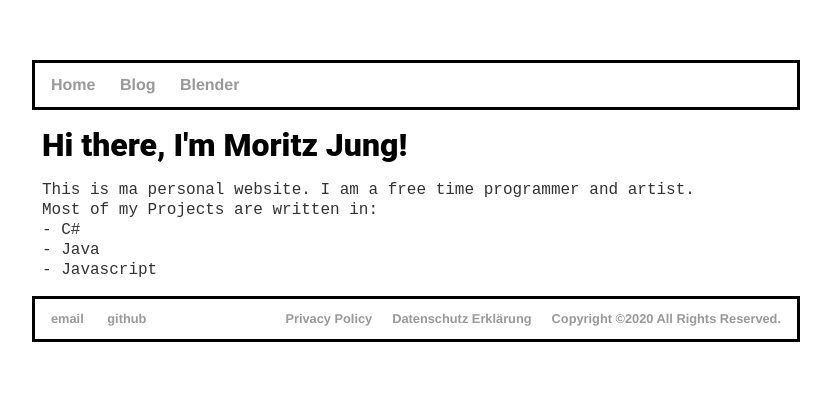
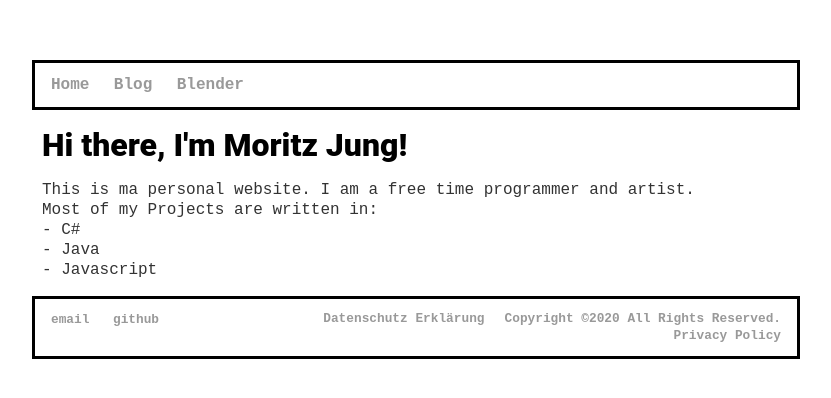
Before and after one commit to mProjectsCode/mProjectsCode.github.io, a Jekyll site: the page built from index.html, in a window 1280 px wide. Shown: the top 398 px of the page, without its empty margins (224-1055 px from the left). Built offline with Jekyll 4.4.1, drawn with Linux system fonts in a browser that asks for light colours; nearby versions of some CDN libraries.

Commit message:
Update main.css

```diff
--- a/css/main.css
+++ b/css/main.css
@@ -15,7 +15,7 @@ li {
     font-size: 1em;
     line-height: 1.25em;
     color: #333;
-    font-family:'Helvetica', 'Arial', 'Sans-Serif';
+    font-family:'Inconsolata', monospace;
     text-align: justify;
 }
 nav ul, footer ul {
```
